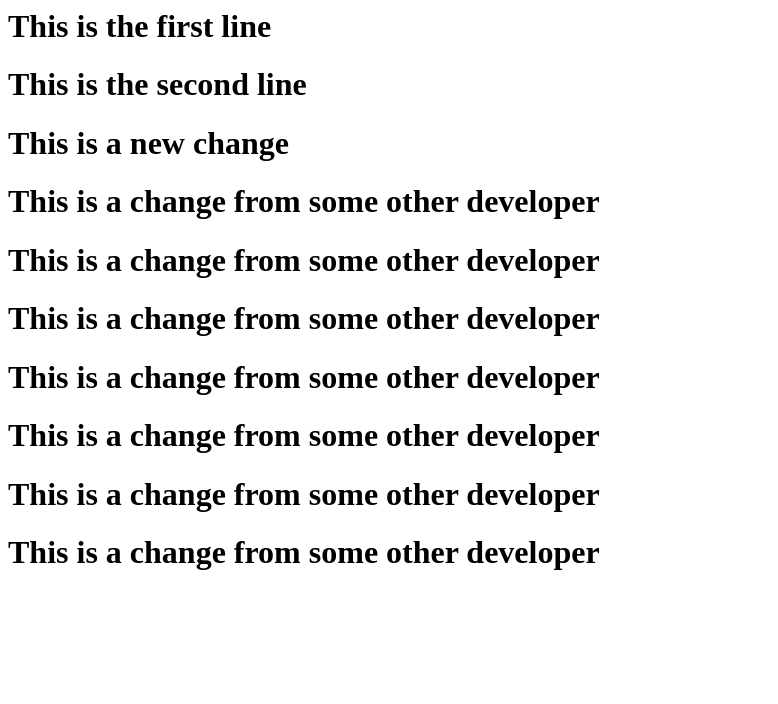
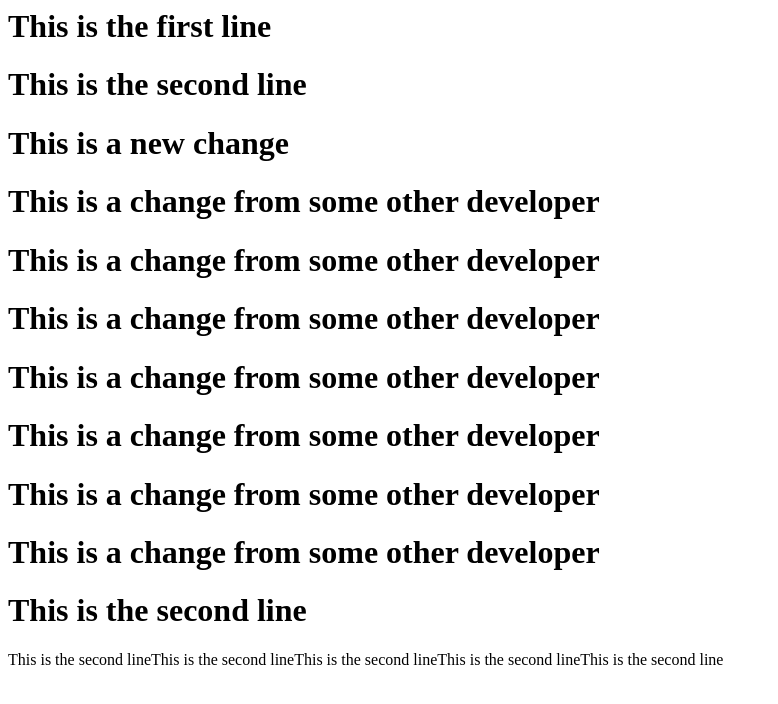
Before and after one commit to cloudtechiez191/intellipaat_demo_repo, a plain HTML site: page index.html in a window 1280 px wide. Shown: the whole page, without its empty margins (0-778 px from the left). Drawn offline with Linux system fonts and the light colour scheme.

Commit message:
Update index.html

```diff
--- a/index.html
+++ b/index.html
@@ -7,3 +7,9 @@
 <h1>This is a change from some other developer</h1>
 <h1>This is a change from some other developer</h1>
 <h1>This is a change from some other developer</h1>
+<h1>This is the second line</h1
+  <h1>This is the second line</h1
+  <h1>This is the second line</h1
+  <h1>This is the second line</h1
+  <h1>This is the second line</h1
+  <h1>This is the second line</h1
```
